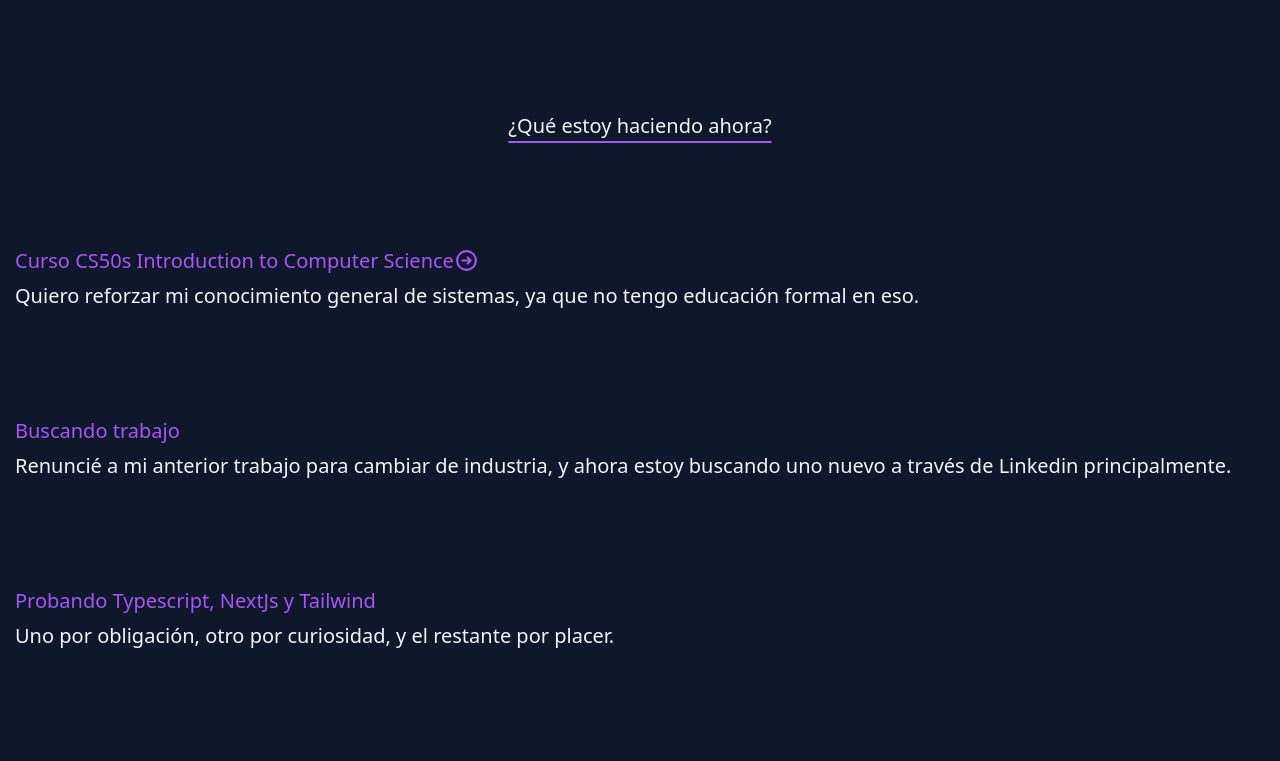
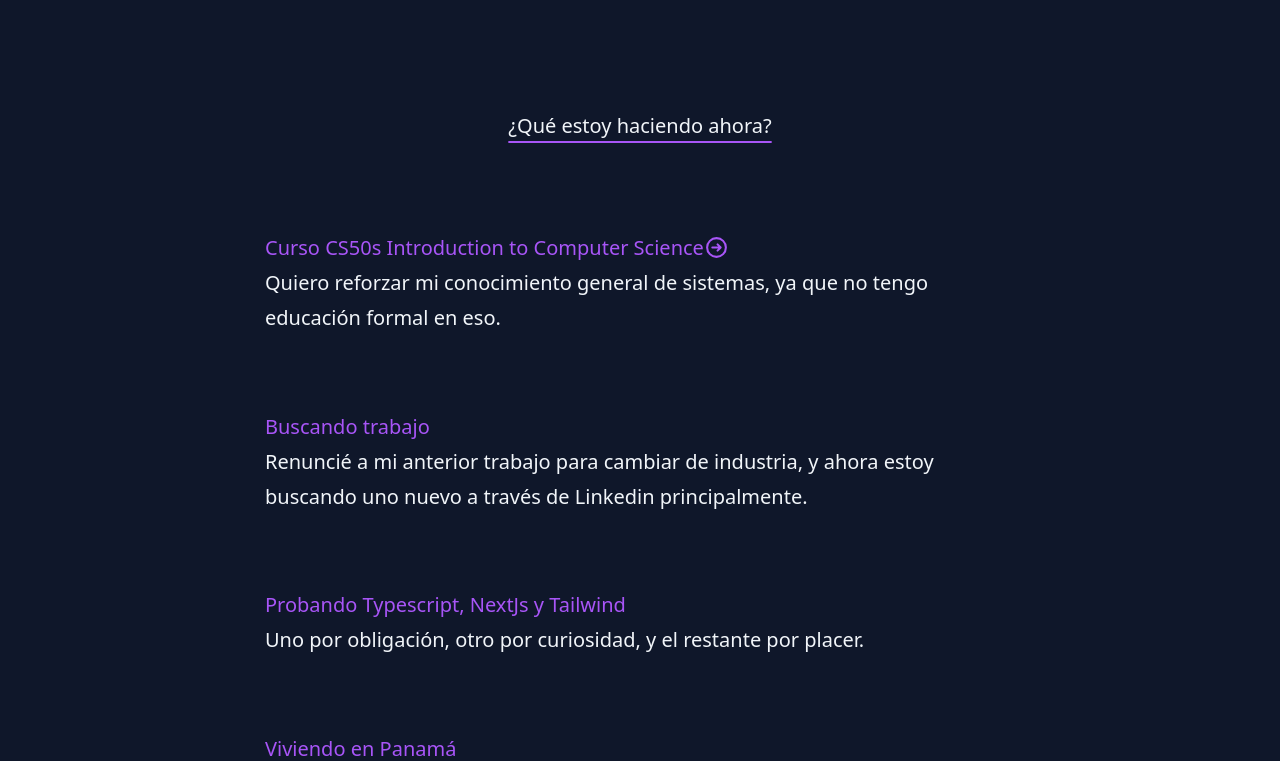
Before and after one commit to joacogaona/opinion-de-un-junior, a Next.js app: page / in a window 1280 px wide. Shown: the part 2581-3342 px from the top of the page. Built offline with nearby package versions, Linux system fonts and the light colour scheme; no server answers.

Commit message:
fix width de home

```diff
--- a/pages/index.tsx
+++ b/pages/index.tsx
@@ -116,7 +116,10 @@ const Home = ({
           </div>
         </div>
       </section>
-      <section id="now" className="h-screen mb-20">
+      <section
+        id="now"
+        className="h-screen mb-20 md:w-4/5 md:mx-auto lg:w-3/5 lg:mx-auto"
+      >
         <h3 className="w-max self-center underline underline-offset-8 decoration-purple-500 mb-10">
           ¿Qué estoy haciendo ahora?
         </h3>
```
